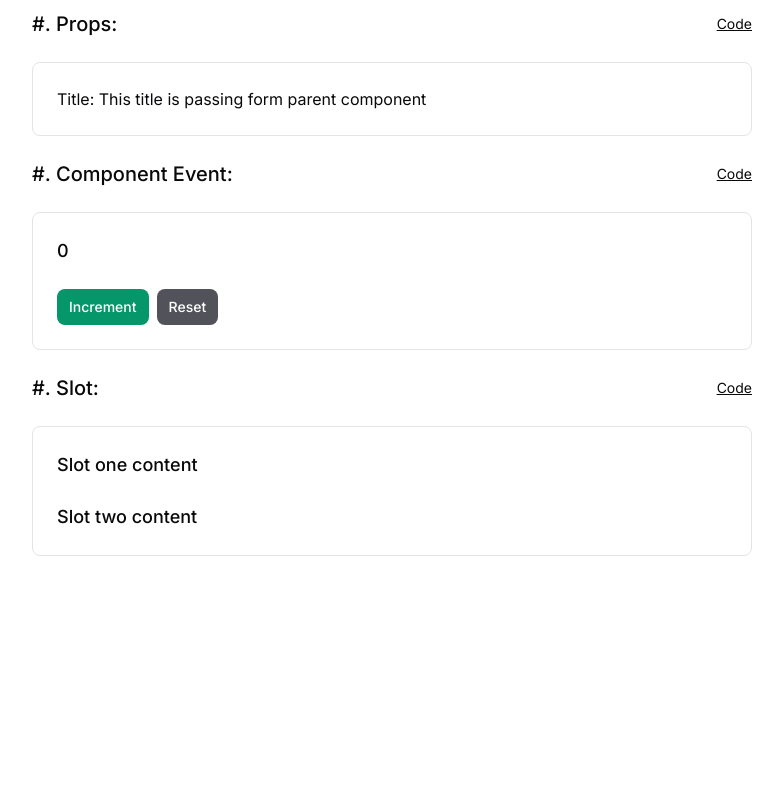
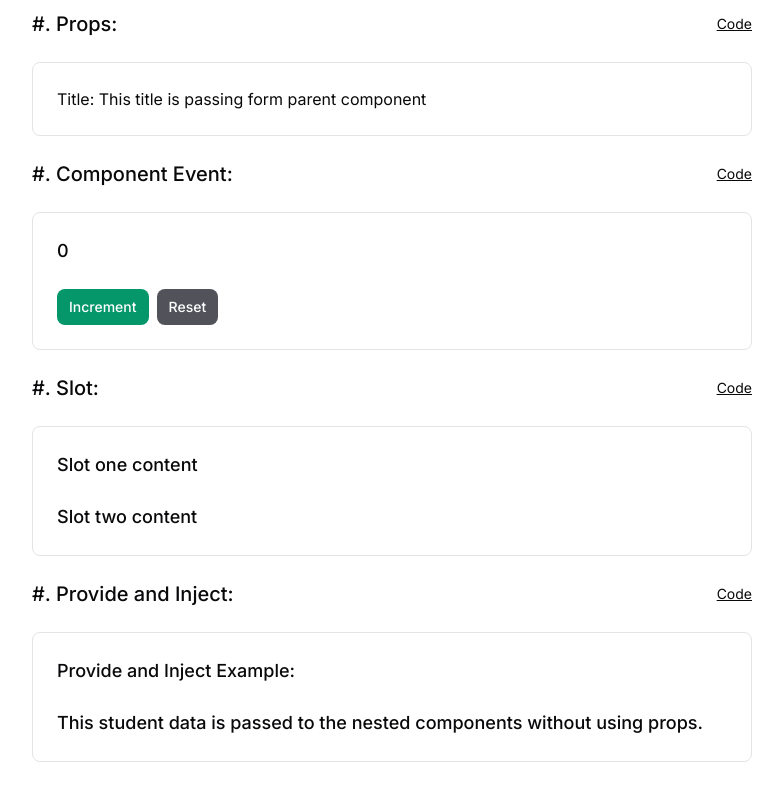
Before and after one commit to robiuzzaman4/vue-fundamentals, a Vue app: page / in a window 1280 px wide. Shown: the part 1768-2568 px from the top of the page, without its empty margins (248-1031 px from the left). Before the commit the page ends 2372 px from the top, so only its background shows below. Built offline with nearby package versions, Linux system fonts and the light colour scheme.

Commit message:
feat: learnded provide and inject in vue

```diff
--- a/src/App.vue
+++ b/src/App.vue
@@ -9,6 +9,7 @@ import VModel from "./components/VModel.vue";
 import Props from "./components/Props.vue";
 import ComponentEvent from "./components/ComponentEvent.vue";
 import Slot from "./components/Slot.vue";
+import ProvideAndInject from "./components/ProvideAndInject.vue";
 </script>
 
 <template>
@@ -30,5 +31,6 @@ import Slot from "./components/Slot.vue";
         <p class="text-lg font-medium">Slot two content</p>
       </template>
     </Slot>
+    <ProvideAndInject />
   </div>
 </template>
--- /dev/null
+++ b/src/components/ProvideAndInject.vue
@@ -0,0 +1,25 @@
+<script setup>
+import { provide } from "vue";
+import SectionHero from "./SectionHero.vue";
+import SchoolComponent from "./SchoolComponent.vue";
+
+provide("data", {
+  title: "Provide and Inject Example:",
+  description:
+    "This student data is passed to the nested components without using props.",
+});
+</script>
+
+<template>
+  <div class="w-full grid gap-6">
+    <SectionHero
+      title="#. Provide and Inject"
+      github_url="https://github.com/robiuzzaman4/vue-fundamentals/blob/main/src/components/ProvideAndInject.vue"
+    />
+    <div
+      class="w-full bg-white border border-zinc-200 rounded-lg p-6 flex flex-col gap-6"
+    >
+      <SchoolComponent />
+    </div>
+  </div>
+</template>
--- /dev/null
+++ b/src/components/SchoolComponent.vue
@@ -0,0 +1,7 @@
+<script setup>
+import StudentComponent from "./StudentComponent.vue";
+</script>
+
+<template>
+  <StudentComponent />
+</template>
--- /dev/null
+++ b/src/components/StudentComponent.vue
@@ -0,0 +1,10 @@
+<script setup>
+import { inject } from "vue";
+
+const data = inject("data");
+</script>
+
+<template>
+  <p class="text-lg font-medium">{{ data.title }}</p>
+  <p class="text-lg font-medium">{{ data.description }}</p>
+</template>
```
